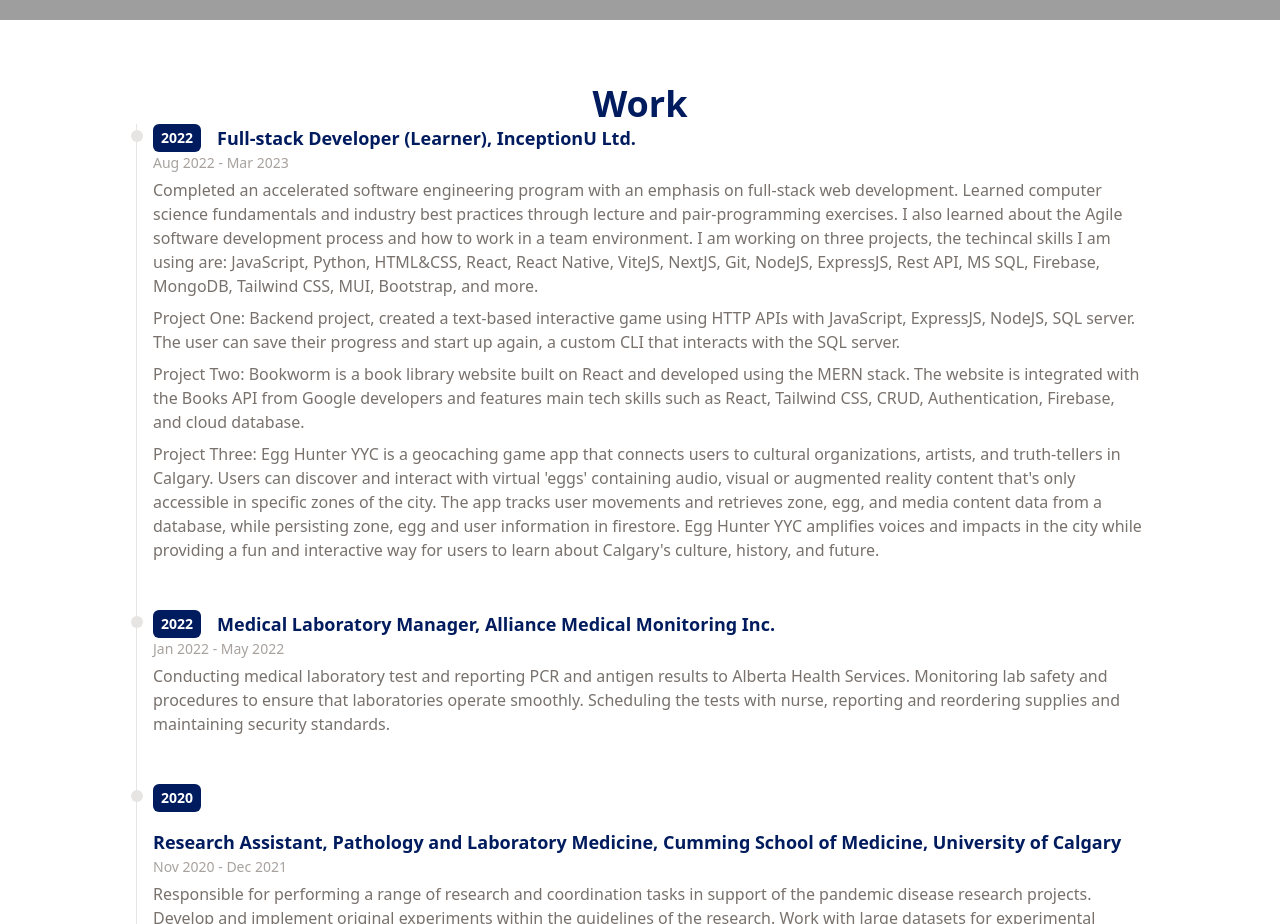
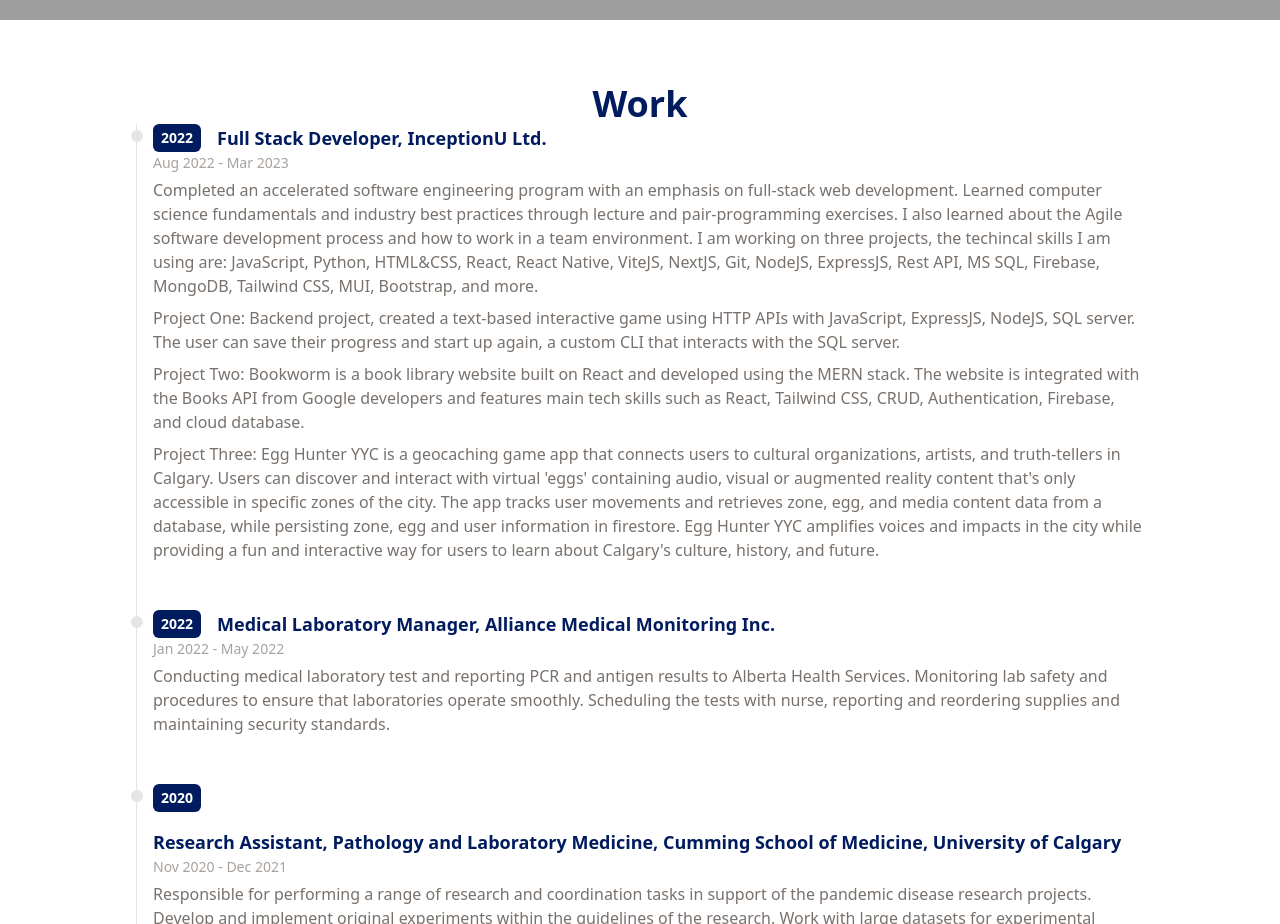
Before and after one commit to yanliu1111/ViteJS-TailwindCSS-MyPortfolio, a React (Vite) app: page / in a window 1280 px wide. Shown: the part 780-1704 px from the top of the page. Built offline with nearby package versions, Linux system fonts and the light colour scheme; grey boxes are pictures that could not be loaded.

Commit message:
Edite: context edite

```diff
--- a/index.html
+++ b/index.html
@@ -6,7 +6,7 @@
     <meta name="viewport" content="width=device-width, initial-scale=1.0" />
     <meta property="og:title" content="Yan Liu's Portfolio" />
     <meta property="og:type" content="website" />
-    <meta property="og:url" content="https://https://www.yanlovescode.me/" />
+    <meta property="og:url" content="https://www.yanlovescode.me/" />
     <meta
       property="og:image"
       content="https://yanliu1111.github.io/yanportf.jpg"
--- a/src/components/Work.jsx
+++ b/src/components/Work.jsx
@@ -3,7 +3,7 @@
 const data = [
   {
     year: "2022",
-    title: "Full-stack Developer (Learner), InceptionU Ltd.",
+    title: "Full Stack Developer, InceptionU Ltd.",
     duration: "Aug 2022 - Mar 2023",
     details:
       "Completed an accelerated software engineering program with an emphasis on full-stack web development. Learned computer science fundamentals and industry best practices through lecture and pair-programming exercises. I also learned about the Agile software development process and how to work in a team environment. I am working on three projects, the techincal skills I am using are: JavaScript, Python, HTML&CSS, React, React Native, ViteJS, NextJS, Git, NodeJS, ExpressJS, Rest API, MS SQL, Firebase, MongoDB, Tailwind CSS, MUI, Bootstrap, and more.",
```
